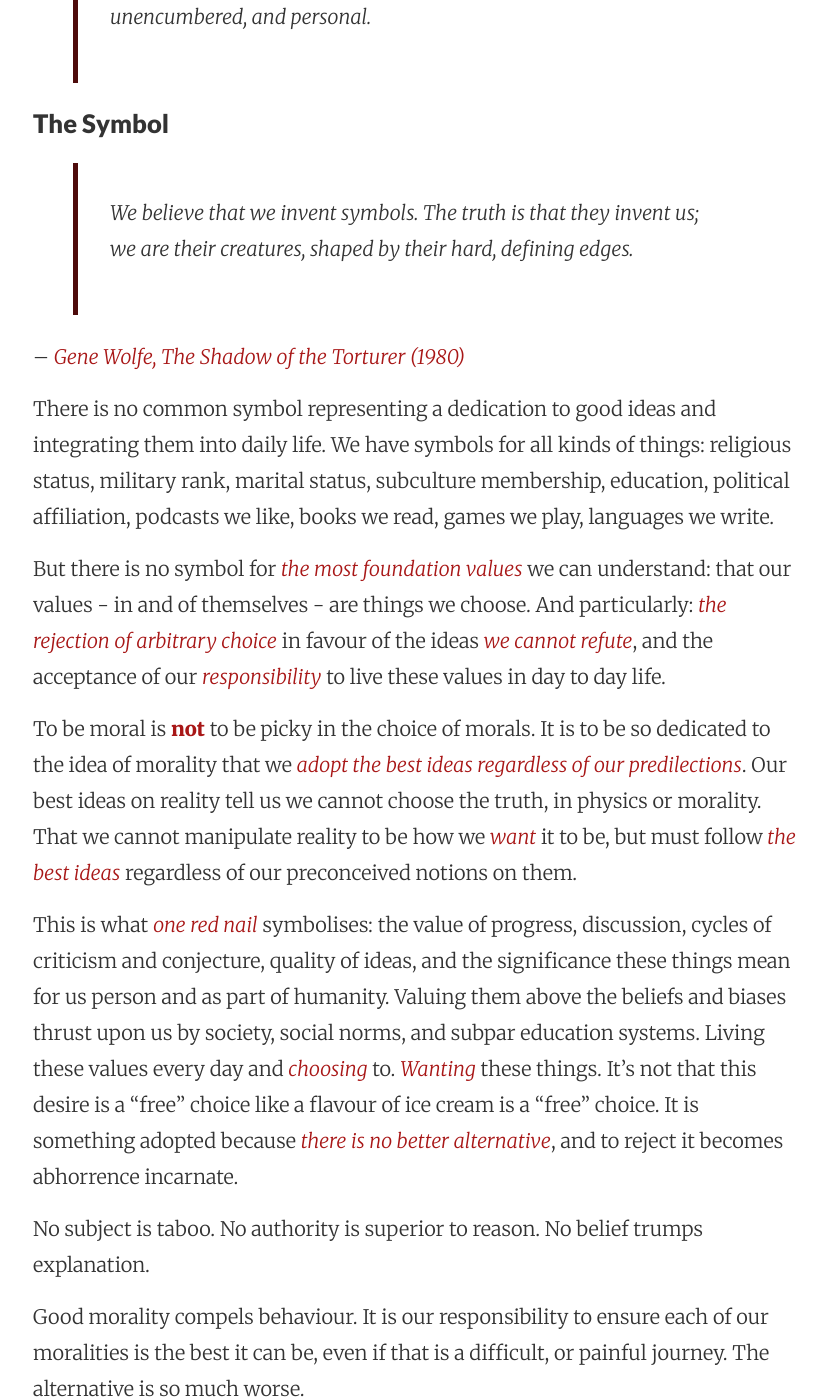
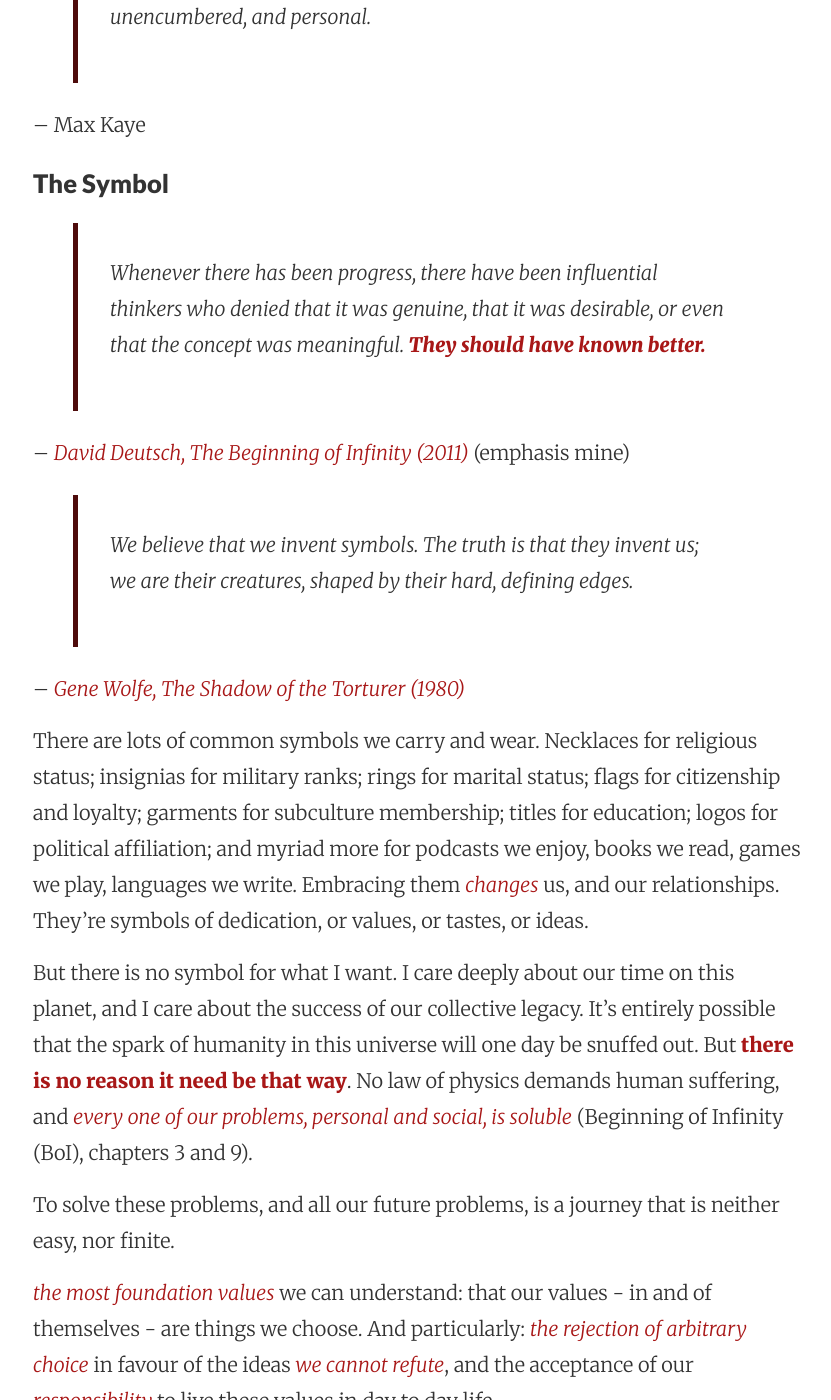
Before and after one commit to onerednail-com/onerednail-com.github.io, a Jekyll site: the page built from index.md, in a window 1280 px wide and 1400 px high, scrolled down 1625 px. Shown: the whole window, without its empty margins (223-1054 px from the left). Built offline with Jekyll 4.4.1, drawn with Linux system fonts in a browser that asks for light colours; our own code applies the rules of GitHub Pages for plain Markdown files; some of the changed text lies outside the part shown.

Commit message:
Update index.md

```diff
--- a/index.md
+++ b/index.md
@@ -27,15 +27,25 @@
 >
 > Obviously, it doesn't make much sense for me to do the same thing for the same reason. I chose this as the symbol because I think Penn and Teller are excellent, thoughtful people, and because it is *visible, non-permanent, unaffiliated, and rejects arbitrary social norms*. It's also easy, inexpensive, somewhat striking, otherwise socially unencumbered, and personal.
 
+-- Max Kaye
+
 ## The Symbol
+
+> Whenever there has been progress, there have been influential thinkers who denied that it was genuine, that it was desirable, or even that the concept was meaningful. **They should have known better.**
+
+-- *David Deutsch, The Beginning of Infinity (2011)* (emphasis mine)
 
 > We believe that we invent symbols. The truth is that they invent us; we are their creatures, shaped by their hard, defining edges.
 
 -- *Gene Wolfe, The Shadow of the Torturer (1980)*
 
-There is no common symbol representing a dedication to good ideas and integrating them into daily life. We have symbols for all kinds of things: religious status, military rank, marital status, subculture membership, education, political affiliation, podcasts we like, books we read, games we play, languages we write.
+There are lots of common symbols we carry and wear. Necklaces for religious status; insignias for military ranks; rings for marital status; flags for citizenship and loyalty; garments for subculture membership; titles for education; logos for political affiliation; and myriad more for podcasts we enjoy, books we read, games we play, languages we write. Embracing them *changes* us, and our relationships. They're symbols of dedication, or values, or tastes, or ideas.
 
-But there is no symbol for *the most foundation values* we can understand: that our values - in and of themselves - are things we choose. And particularly: *the rejection of arbitrary choice* in favour of the ideas *we cannot refute*, and the acceptance of our *responsibility* to live these values in day to day life.
+But there is no symbol for what I want. I care deeply about our time on this planet, and I care about the success of our collective legacy. It's entirely possible that the spark of humanity in this universe will one day be snuffed out. But **there is no reason it need be that way**. No law of physics demands human suffering, and *every one of our problems, personal and social, is soluble* (Beginning of Infinity (BoI), chapters 3 and 9).
+
+To solve these problems, and all our future problems, is a journey that is neither easy, nor finite.
+
+*the most foundation values* we can understand: that our values - in and of themselves - are things we choose. And particularly: *the rejection of arbitrary choice* in favour of the ideas *we cannot refute*, and the acceptance of our *responsibility* to live these values in day to day life.
 
 To be moral is **not** to be picky in the choice of morals. It is to be so dedicated to the idea of morality that we *adopt the best ideas regardless of our predilections*. Our best ideas on reality tell us we cannot choose the truth, in physics or morality. That we cannot manipulate reality to be how we *want* it to be, but must follow *the best ideas* regardless of our preconceived notions on them.
 
@@ -71,4 +81,4 @@
 
 I started doing this on Saturday 2nd March 2019.
 
-The website was first publishing on 6th March 2019.
+This page first published 6th March 2019.
```
